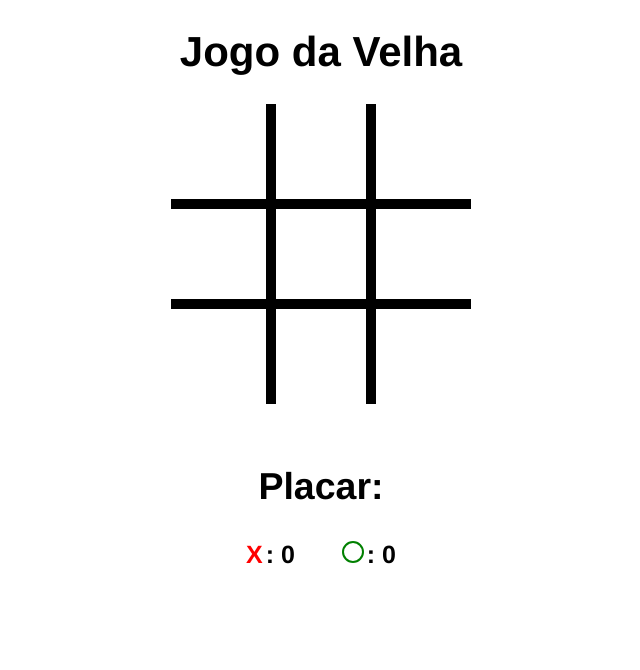
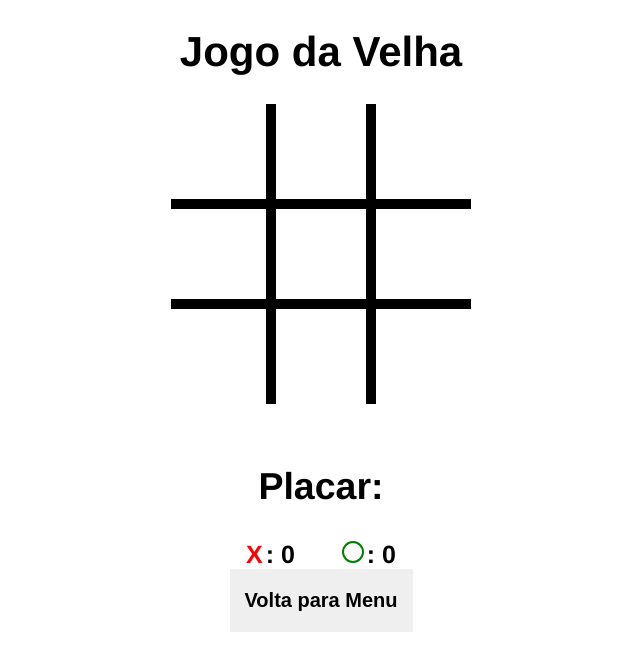
Before and after one commit to VictorMotta/jogo_da_velha, a plain HTML site: page index.html in a window 1280 px wide. Both pictures are taken after a click on the button "2 Jogadores". Shown: the whole page, without its empty margins (319-959 px from the left). Drawn offline with Linux system fonts and the light colour scheme.

Commit message:
Add files via upload

```diff
--- a/css/style.css
+++ b/css/style.css
@@ -119,3 +119,11 @@ h1 {
     color: #fff;
     padding: 20px;
 }
+
+#button-return button {
+    border: none;
+    padding: 20px 15px;
+    margin: 0 10px;
+    font-size: 20px;
+    font-weight: bold
+}
--- a/index.html
+++ b/index.html
@@ -36,6 +36,9 @@
         </div>
 
     </div>
+    <div id="button-return" class="hide">
+        <button>Volta para Menu</button>
+    </div>
 
     <div class="hide">
         <div class="x">X</div>
@@ -46,6 +49,7 @@
         <p></p>
     </div>
 
+
     <script src="js/script.js"></script>
 </body>
 </html>
--- a/js/script.js
+++ b/js/script.js
@@ -4,7 +4,11 @@ let boxes = document.querySelectorAll(".box");
 let buttons = document.querySelectorAll("#buttons-container button");
 let messageContainer = document.querySelector("#message");
 let messageText = document.querySelector("#message p");
+let refresh = document.querySelector("#button-return");
+let refreshButton = document.querySelector("#button-return button");
 let secondPlayer;
+
+
 
 // contador de jogadas
 let player1 = 0;
@@ -53,6 +57,7 @@ for (let i = 0; i < boxes.length; i++){
 
 }
 
+
 //CONFIGURAÇÃO DO JOGO
 // evento para saber se é 2 player ou IA
 
@@ -70,14 +75,21 @@ for (let i = 0; i < buttons.length; i++){
 
             let container = document. querySelector("#container");
             container.classList.remove("hide");
+            refresh.classList.remove("hide");
 
         }, 500);
+
 
     });
 
 }
 
 
+refreshButton.addEventListener("click", function(){
+
+    location.reload();
+
+});
 
 // ve quem vai jogar
 function checkEl(player1, player2){
```
